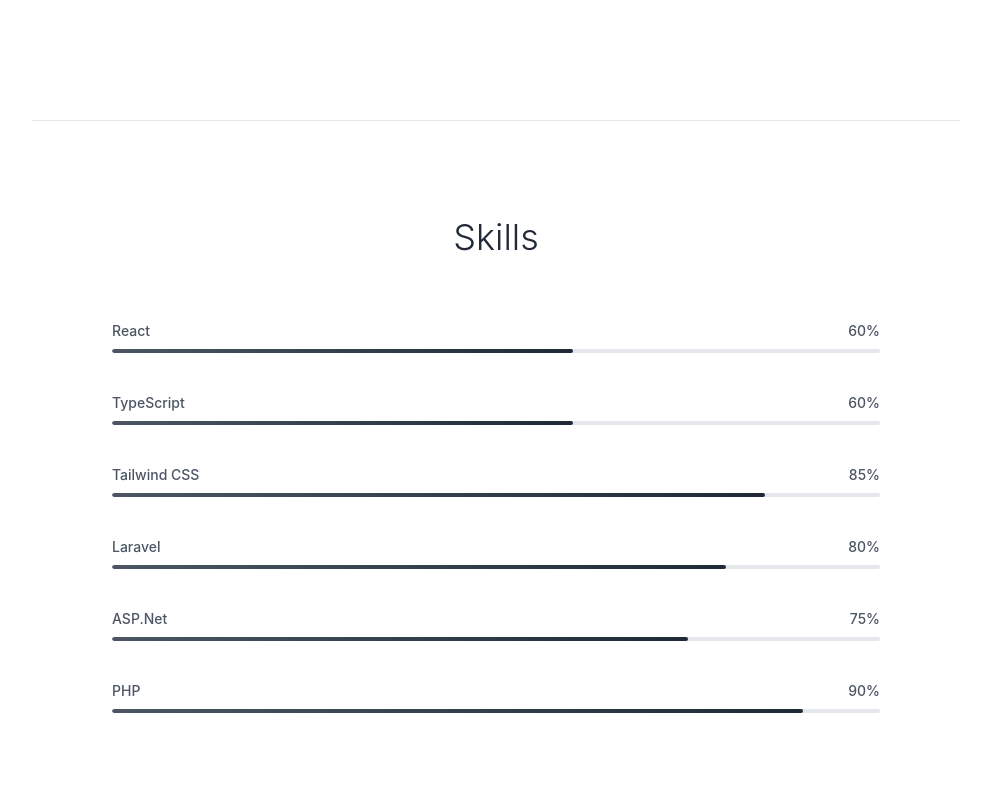
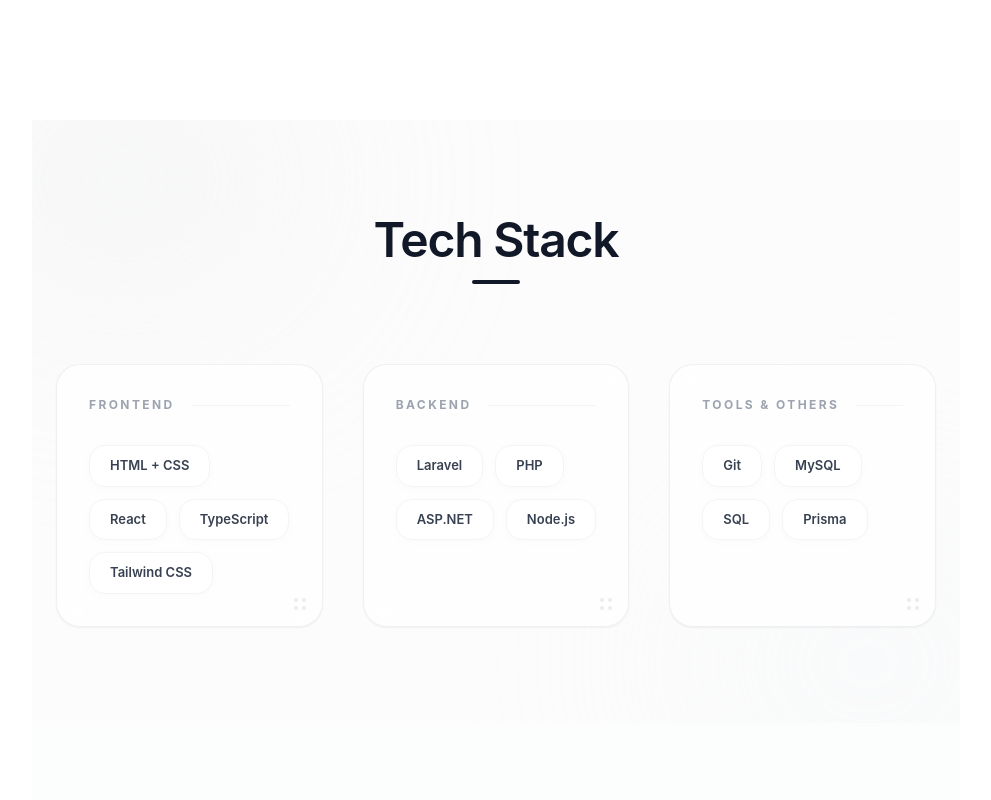
Before and after one commit to clintoy18/Portfolio, a React (Vite) app: page / in a window 1280 px wide. Shown: the part 680-1480 px from the top of the page, without its empty margins (144-1135 px from the left). Built offline with nearby package versions, Linux system fonts and the light colour scheme.

Commit message:
update pictures on s3

```diff
--- a/src/components/Skills.tsx
+++ b/src/components/Skills.tsx
@@ -2,51 +2,103 @@
 import { motion } from "framer-motion";
 
 const Skills: React.FC = () => {
-  const skills = [
-    { name: "React", level: 60 },
-    { name: "TypeScript", level: 60 },
-    { name: "Tailwind CSS", level: 85 },
-    { name: "Laravel", level: 80 },
-    { name: "ASP.Net", level: 75 },
-    { name: "PHP", level: 90 },
+  const skillCategories = [
+    {
+      title: "Frontend",
+      skills: ["HTML + CSS", "React", "TypeScript", "Tailwind CSS"],
+    },
+    {
+      title: "Backend",
+      skills: ["Laravel", "PHP", "ASP.NET", "Node.js"],
+    },
+    {
+      title: "Tools & Others",
+      skills: ["Git", "MySQL", "SQL", "Prisma"],
+    },
   ];
 
+  // Animation variants for the container
+  const containerVariants = {
+    hidden: { opacity: 0 },
+    visible: {
+      opacity: 1,
+      transition: { staggerChildren: 0.15 },
+    },
+  };
+
+  // Animation variants for individual cards
+  const cardVariants = {
+    hidden: { opacity: 0, y: 30 },
+    visible: {
+      opacity: 1,
+      y: 0,
+      transition: { type: "spring", stiffness: 100, damping: 12 }
+    },
+  };
+
   return (
-    <section id="skills" className="py-16 sm:py-24 border-t border-gray-200">
-      <div className="container mx-auto px-4 sm:px-6">
-        <h2 className="text-3xl sm:text-4xl font-light text-center text-gray-800 mb-12 sm:mb-16">
-          Skills
-        </h2>
+    <section id="skills" className="relative py-24 bg-[#FCFCFC] overflow-hidden">
+      {/* Decorative subtle background element */}
+      <div className="absolute top-0 left-1/2 -translate-x-1/2 w-full h-full opacity-30 pointer-events-none">
+        <div className="absolute top-[-10%] left-[-10%] w-[40%] h-[40%] rounded-full bg-gray-200 blur-[120px]" />
+        <div className="absolute bottom-[-10%] right-[-10%] w-[40%] h-[40%] rounded-full bg-slate-100 blur-[120px]" />
+      </div>
 
-        <div className="max-w-3xl mx-auto space-y-8 sm:space-y-10">
-          {skills.map((skill, i) => (
+      <div className="container relative z-10 mx-auto px-6">
+        <div className="text-center mb-20">
+          <motion.h2
+            initial={{ opacity: 0, y: -10 }}
+            whileInView={{ opacity: 1, y: 0 }}
+            viewport={{ once: true }}
+            className="text-4xl md:text-5xl font-semibold tracking-tight text-gray-900"
+          >
+            Tech Stack
+          </motion.h2>
+          <div className="mt-4 h-1 w-12 bg-gray-900 mx-auto rounded-full" />
+        </div>
+
+        <motion.div
+          variants={containerVariants}
+          initial="hidden"
+          whileInView="visible"
+          viewport={{ once: true }}
+          className="grid grid-cols-1 md:grid-cols-3 gap-6 lg:gap-10 max-w-6xl mx-auto"
+        >
+          {skillCategories.map((category) => (
             <motion.div
-              key={skill.name}
-              initial={{ opacity: 0, x: -30 }}
-              whileInView={{ opacity: 1, x: 0 }}
-              transition={{ delay: i * 0.1 }}
-              viewport={{ once: true }}
+              key={category.title}
+              variants={cardVariants}
+              whileHover={{ y: -8 }}
+              className="relative p-8 rounded-3xl border border-gray-200/60 bg-white/70 backdrop-blur-md shadow-sm hover:shadow-2xl hover:shadow-gray-200/40 transition-all duration-500"
             >
-              <div className="flex justify-between text-xs sm:text-sm font-medium text-gray-600 mb-2">
-                <span>{skill.name}</span>
-                <span>{skill.level}%</span>
+              <div className="flex items-center justify-between mb-8">
+                <h3 className="text-xs font-bold uppercase tracking-[0.2em] text-gray-400">
+                  {category.title}
+                </h3>
+                <div className="h-[1px] flex-grow ml-4 bg-gray-100" />
               </div>
-              <div className="h-1 rounded-lg bg-gray-200 overflow-hidden">
-                <motion.div
-                  initial={{ width: 0 }}
-                  whileInView={{ width: `${skill.level}%` }}
-                  transition={{
-                    duration: 1.2,
-                    delay: i * 0.1 + 0.3,
-                    ease: "easeOut",
-                  }}
-                  viewport={{ once: true }}
-                  className="h-full bg-gradient-to-r from-gray-600 to-gray-800 rounded-lg"
-                />
+
+              <div className="flex flex-wrap gap-3">
+                {category.skills.map((skill) => (
+                  <motion.span
+                    key={skill}
+                    whileHover={{ scale: 1.05 }}
+                    className="px-5 py-2.5 bg-white border border-gray-100 rounded-2xl text-[13px] font-semibold text-gray-700 shadow-[0_2px_10px_rgba(0,0,0,0.02)] hover:border-gray-900 hover:text-gray-900 transition-colors cursor-default"
+                  >
+                    {skill}
+                  </motion.span>
+                ))}
+              </div>
+
+              {/* Minimalist dot pattern for texture */}
+              <div className="absolute bottom-4 right-4 grid grid-cols-2 gap-1 opacity-20">
+                {[...Array(4)].map((_, i) => (
+                  <div key={i} className="w-1 h-1 bg-gray-400 rounded-full" />
+                ))}
               </div>
             </motion.div>
           ))}
-        </div>
+        </motion.div>
       </div>
     </section>
   );
```
Also changed, not shown: src/components/Projects.tsx (+12 -12 lines).
